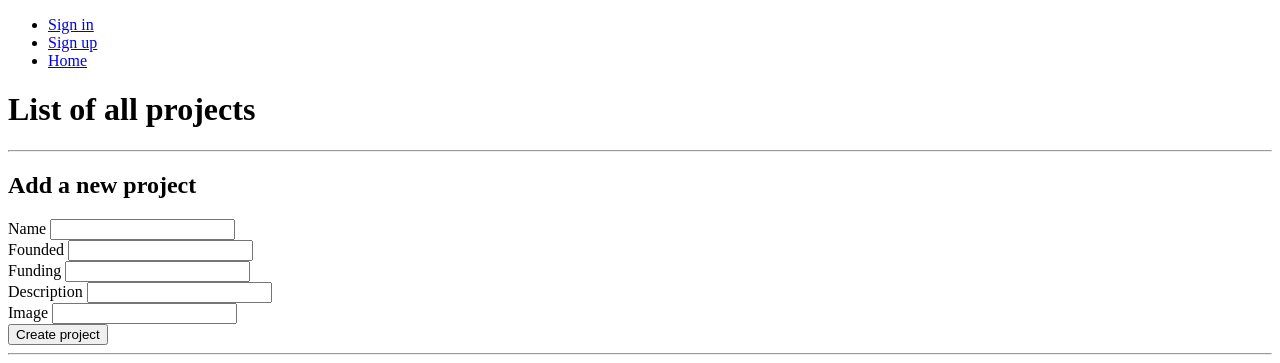
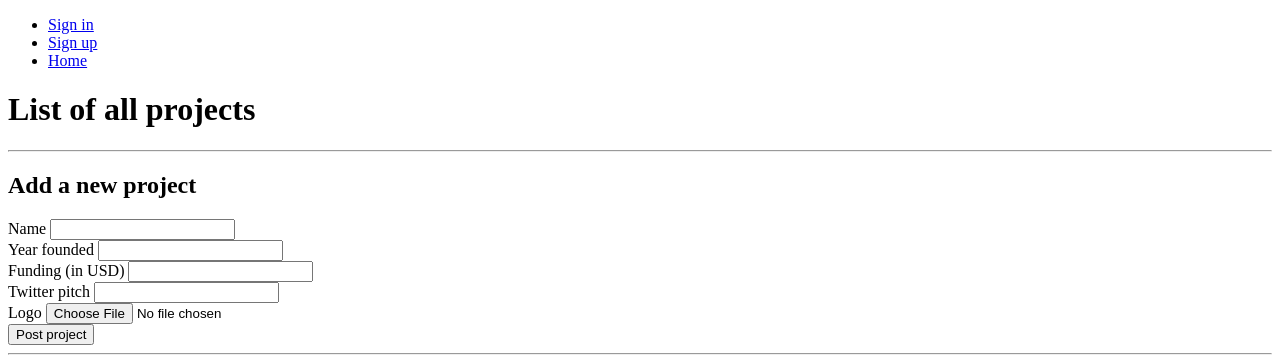
Before and after one commit to nkabbani10/Finalproject, a Rails app: template app/views/projects/index.html.erb in a window 1280 px wide. Shown: the top 363 px of the page. Run offline with Rails 7, Linux system fonts and the light colour scheme; the template is opened without the code that fills it, so the values that code supplies are empty.

Commit message:
3rd Commit

```diff
--- a/app/controllers/favourites_controller.rb
+++ b/app/controllers/favourites_controller.rb
@@ -19,7 +19,7 @@ class FavouritesController < ApplicationController
 
   def create
     the_favourite = Favourite.new
-    the_favourite.user_id = params.fetch("query_user_id")
+    the_favourite.user_id = session.fetch(:user_id)
     the_favourite.project_id = params.fetch("query_project_id")
 
     if the_favourite.valid?
@@ -34,7 +34,7 @@ class FavouritesController < ApplicationController
     the_id = params.fetch("path_id")
     the_favourite = Favourite.where({ :id => the_id }).at(0)
 
-    the_favourite.user_id = params.fetch("query_user_id")
+    the_favourite.user_id = session.fetch(:user_id)
     the_favourite.project_id = params.fetch("query_project_id")
 
     if the_favourite.valid?
--- a/app/controllers/projects_controller.rb
+++ b/app/controllers/projects_controller.rb
@@ -23,7 +23,7 @@ class ProjectsController < ApplicationController
     the_project.founded = params.fetch("query_founded")
     the_project.funding = params.fetch("query_funding")
     the_project.description = params.fetch("query_description")
-    the_project.image = params.fetch("query_image")
+    the_project.image = params.fetch(:image)
 
     if the_project.valid?
       the_project.save
@@ -41,7 +41,7 @@ class ProjectsController < ApplicationController
     the_project.founded = params.fetch("query_founded")
     the_project.funding = params.fetch("query_funding")
     the_project.description = params.fetch("query_description")
-    the_project.image = params.fetch("query_image")
+    the_project.image = params.fetch(:image)
 
     if the_project.valid?
       the_project.save
--- a/app/models/founder.rb
+++ b/app/models/founder.rb
@@ -13,4 +13,5 @@
 class Founder < ApplicationRecord
   has_many(:founderprojects, { :class_name => "Founderproject", :foreign_key => "founder_id", :dependent => :destroy })
   has_many(:projects, { :through => :founderprojects, :source => :project })
+  mount_uploader :image, ImageUploader
 end
--- a/app/models/investor.rb
+++ b/app/models/investor.rb
@@ -13,4 +13,5 @@
 class Investor < ApplicationRecord
   has_many(:investorprojects, { :class_name => "Investorproject", :foreign_key => "investor_id", :dependent => :destroy })
   has_many(:projects, { :through => :investorprojects, :source => :project })
+  mount_uploader :image, ImageUploader
 end
--- a/app/models/project.rb
+++ b/app/models/project.rb
@@ -17,4 +17,5 @@ class Project < ApplicationRecord
   has_many(:favourites, { :class_name => "Favourite", :foreign_key => "project_id", :dependent => :destroy })
   has_many(:founders, { :through => :founderprojects, :source => :founder })
   has_many(:investors, { :through => :investorprojects, :source => :investor })
+  mount_uploader :image, ImageUploader
 end
--- a/app/views/investors/index.html.erb
+++ b/app/views/investors/index.html.erb
@@ -33,7 +33,7 @@
 
       <div>
         <label for="bio_box">
-          Bio
+          Previous investments
         </label>
 
         <input type="text" id="bio_box" name="query_bio">
@@ -72,7 +72,7 @@
         </th>
 
         <th>
-          Bio
+          Previous Investments
         </th>
 
         <th>
--- a/app/views/investors/show.html.erb
+++ b/app/views/investors/show.html.erb
@@ -34,7 +34,7 @@
       </dd>
 
       <dt>
-        Bio
+        Previous investments
       </dt>
       <dd>
         <%= @the_investor.bio %>
@@ -92,7 +92,7 @@
 
       <div>
         <label for="bio_box">
-          Bio
+          Previous investments
         </label>
 
         <input type="text" id="bio_box" name="query_bio" value="<%= @the_investor.bio %>">
--- a/app/views/projects/index.html.erb
+++ b/app/views/projects/index.html.erb
@@ -14,7 +14,7 @@
       Add a new project
     </h2>
 
-    <form action="/insert_project" method="post">
+    <form action="/insert_project" method="post" class="form-horizontal" enctype="multipart/form-data">
       <div>
         <label for="name_box">
           Name
@@ -25,7 +25,7 @@
 
       <div>
         <label for="founded_box">
-          Founded
+          Year founded
         </label>
 
         <input type="text" id="founded_box" name="query_founded">
@@ -33,7 +33,7 @@
 
       <div>
         <label for="funding_box">
-          Funding
+          Funding (in USD)
         </label>
 
         <input type="text" id="funding_box" name="query_funding">
@@ -41,22 +41,22 @@
 
       <div>
         <label for="description_box">
-          Description
+          Twitter pitch
         </label>
 
         <input type="text" id="description_box" name="query_description">
       </div>
 
       <div>
-        <label for="image_box">
-          Image
+        <label for="image">
+          Logo
         </label>
 
-        <input type="text" id="image_box" name="query_image">
+        <input type="file" id="image" name="image" class="form-control">
       </div>
 
       <button>
-        Create project
+        Post project
       </button>
     </form>
   </div>
@@ -126,7 +126,7 @@
         </td>
 
         <td>
-          <%= a_project.image %>
+          <img src="<%= a_project.image %>" class="img-responsive">
         </td>
 
         <td>
--- a/app/views/projects/show.html.erb
+++ b/app/views/projects/show.html.erb
@@ -80,7 +80,7 @@
       Edit project
     </h2>
 
-    <form action="/modify_project/<%= @the_project.id %>"  method="post" >
+    <form action="/modify_project/<%= @the_project.id %>"  method="post" class="form-horizontal" enctype="multipart/form-data">
       <div>
         <label for="name_box">
           Name
@@ -118,7 +118,7 @@
           Image
         </label>
 
-        <input type="text" id="image_box" name="query_image" value="<%= @the_project.image %>">
+        <input type="file" id="image" name="image" class="form-control" value="<%= @the_project.image %>">
       </div>
 
       <button>
--- a/config/environment.rb
+++ b/config/environment.rb
@@ -3,3 +3,6 @@ require_relative 'application'
 
 # Initialize the Rails application.
 Rails.application.initialize!
+
+require "carrierwave"
+require "carrierwave/orm/activerecord"
```
Also changed, not shown: app/uploaders/image_uploader.rb (added, +47 -0 lines), app/views/favourites/index.html.erb (+9 -33 lines), Gemfile, Gemfile.lock, db/development.sqlite3, 2 other files.
